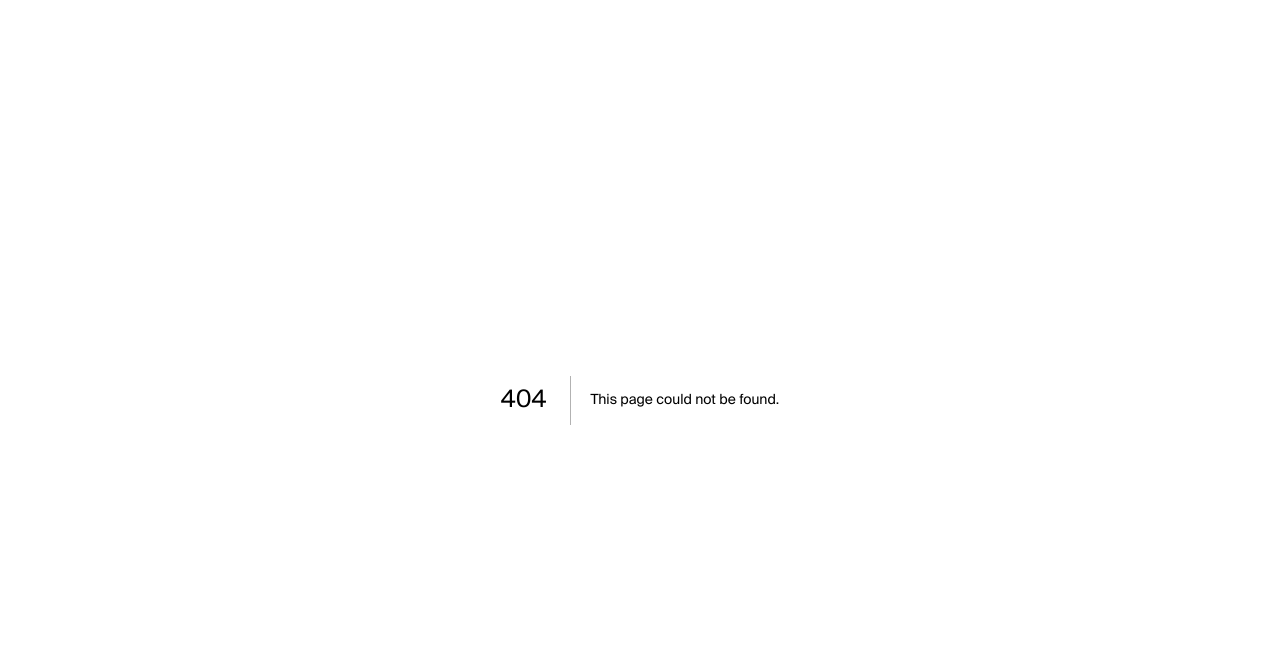
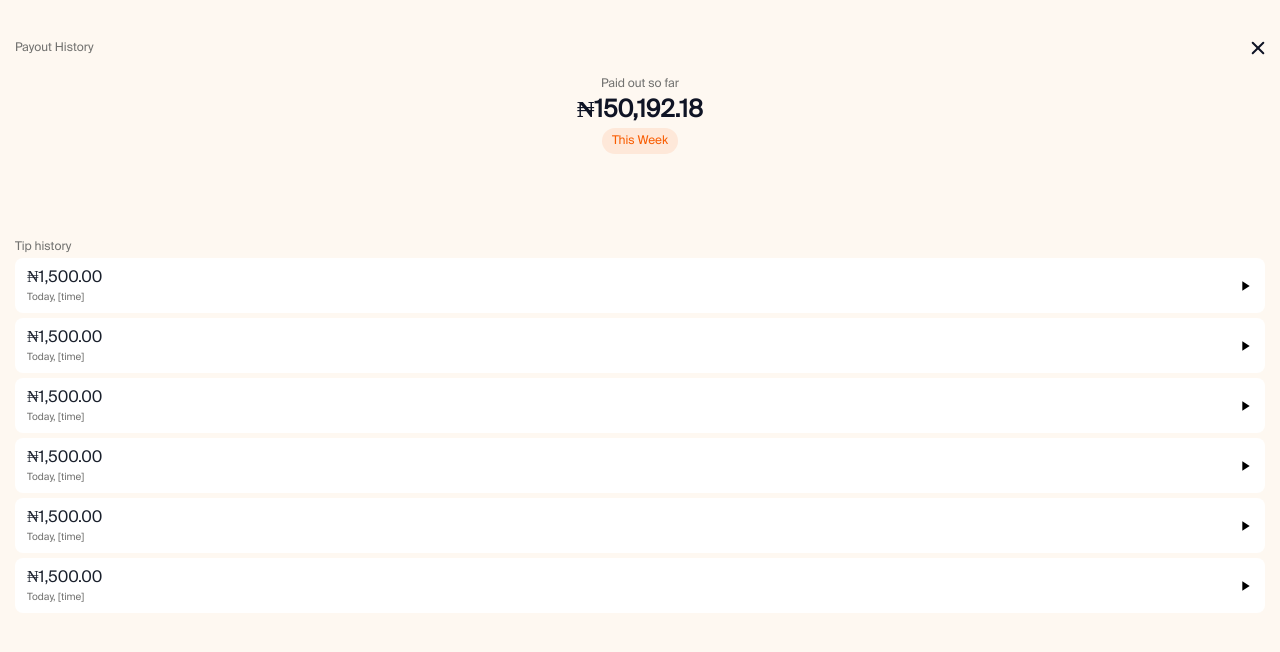
Before and after one commit to ClinkLtd/tippr-app, a Next.js app: page /payout-history in a window 1280 px wide. Before the commit this address had no page. Shown: the top 652 px of the page. Built offline with nearby package versions, Linux system fonts and the light colour scheme.

Commit message:
Create payout-history.js

```diff
--- /dev/null
+++ b/pages/payout-history.js
@@ -0,0 +1,41 @@
+import React from 'react';
+
+import Transactions from 'components/ui/transactions';
+
+import { useRouter } from 'next/router';
+
+import Close from 'assets/images/close-dark.svg';
+import Badge from 'components/ui/badge';
+
+const PayoutHistory = props => {
+  const router = useRouter();
+
+  return (
+    <div className='main-container'>
+      <div className='flex justify-between items-center mb-5'>
+        <span className='text_body'>Payout History</span>
+        <button onClick={() => router.back()}>
+          <Close />
+        </button>
+      </div>
+
+      <div className='flex flex-col items-center'>
+        <span className='text_body'>Paid out so far</span>
+        <span className='text_dark text_xl'>₦150,192.18</span>
+        <Badge handleClick={() => {}} text='This Week' />
+      </div>
+
+      <div className='mt-20'>
+        <span className='text_body mb-2.5'>Tip history</span>
+        <Transactions link='/payout-details' />
+        <Transactions link='/payout-details' />
+        <Transactions link='/payout-details' />
+        <Transactions link='/payout-details' />
+        <Transactions link='/payout-details' />
+        <Transactions link='/payout-details' />
+      </div>
+    </div>
+  );
+};
+
+export default PayoutHistory;
```
